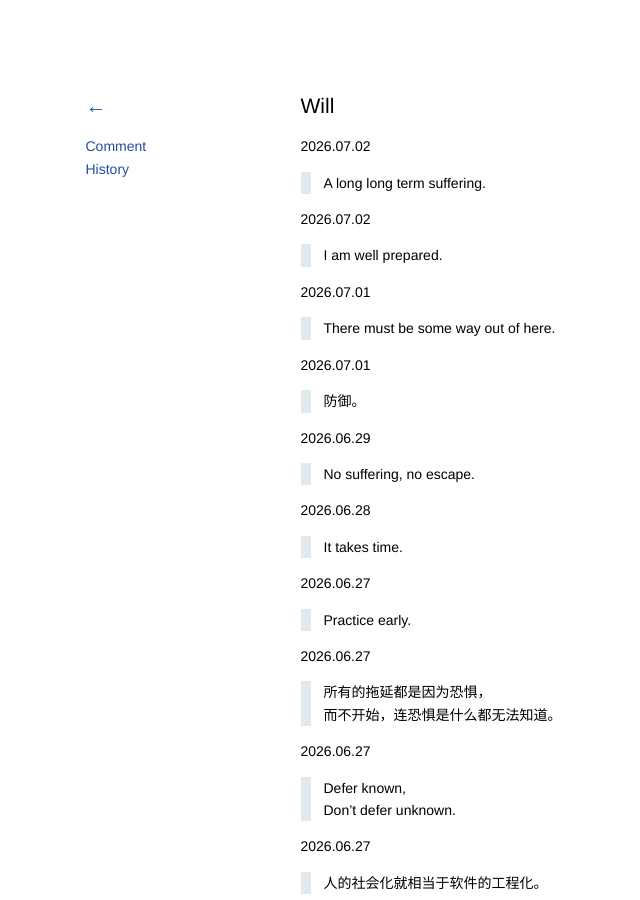
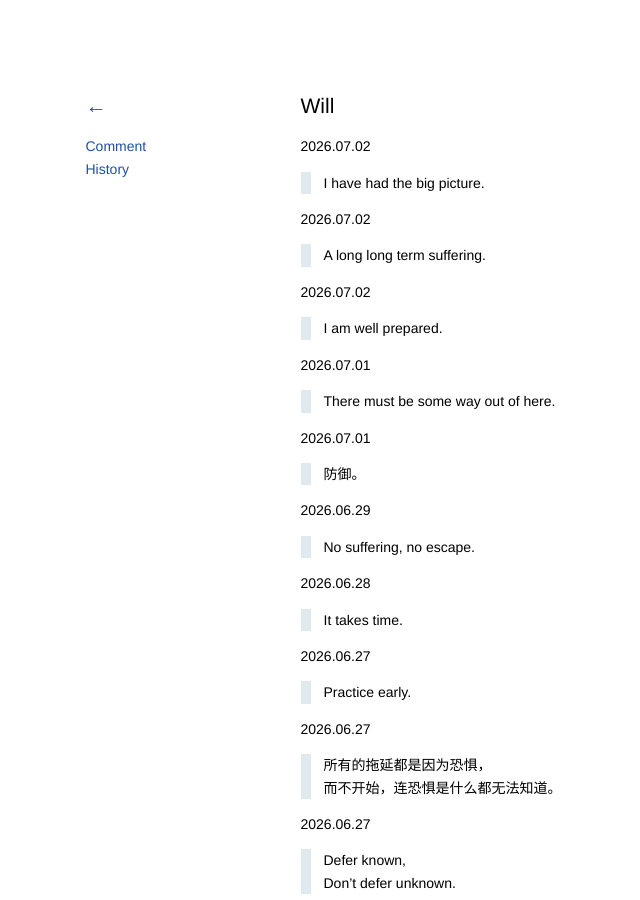
Before and after one commit to kidlj/awei, a Jekyll site: the page built from _wiki/will.md, in a window 1280 px wide and 900 px high. Shown: the whole window, without its empty margins (47-687 px from the left). Built offline with Jekyll 4.4.1, drawn with Linux system fonts in a browser that asks for light colours.

Commit message:
update will

```diff
--- a/_wiki/will.md
+++ b/_wiki/will.md
@@ -1,6 +1,10 @@
 ---
 title: Will
 ---
+
+2026.07.02
+
+> I have had the big picture.
 
 2026.07.02
 
```
